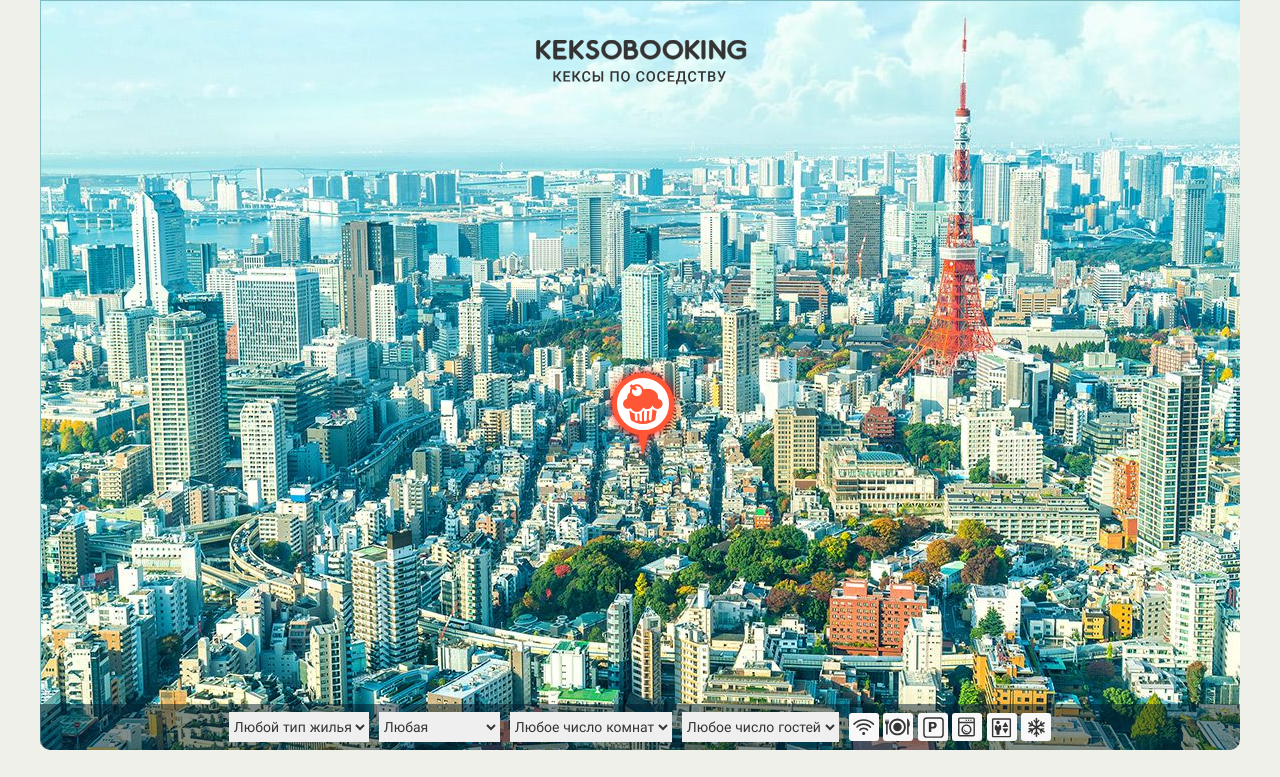
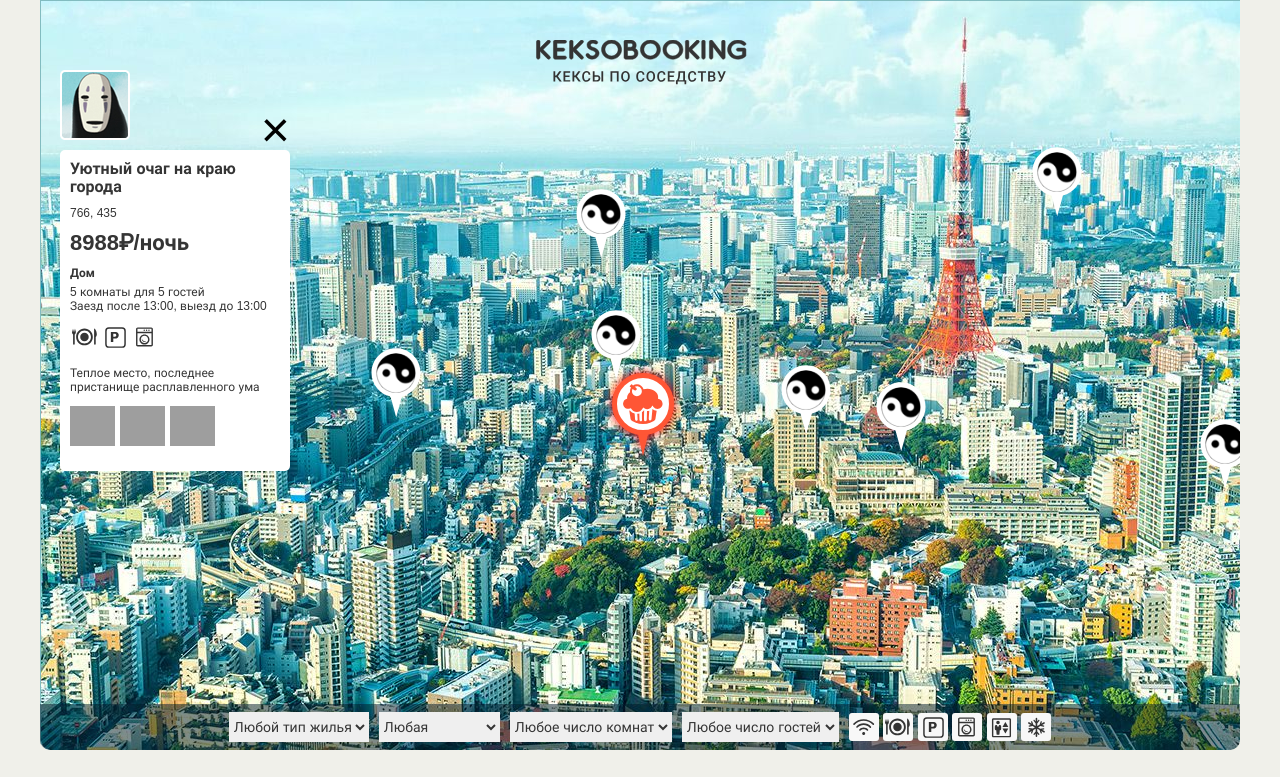
Before and after one commit to beast1/212499-keksobooking-21, a website: page index.html in a window 1280 px wide. Both pictures are taken after a click on the button "Поставь меня куда-нибудь". Shown: the top 777 px of the page. Drawn offline with Linux system fonts and the light colour scheme; grey boxes are pictures that could not be loaded.

Commit message:
make some refactor

```diff
--- a/index.html
+++ b/index.html
@@ -249,6 +249,7 @@
   </template>
 
   <script src="js/utils.js"></script>
+  <script src="js/mockup.js"></script>
   <script src="js/main.js"></script>
 </body>
 </html>
--- a/js/main.js
+++ b/js/main.js
@@ -1,6 +1,6 @@
 'use strict';
 
-const initPin = () => {
+window.initPin = () => {
   const mainPin = document.querySelector(`.map__pin--main`);
   const activateForm = (state) => {
     const form = document.querySelector(`.ad-form`);
@@ -12,6 +12,8 @@ const initPin = () => {
 
     if (state) {
       form.classList.remove(`ad-form--disabled`);
+      window.pins.draw(window.housesData);
+      window.drawCard(window.housesData[0]);
     } else {
       form.classList.add(`ad-form--disabled`);
     }
@@ -104,4 +106,16 @@ const initPin = () => {
   setMapState(false);
 };
 
-initPin();
+window.initPin();
+
+
+//для меток похожих объявлений должны быть созданы обработчики событий, которые вызывают показ карточки с соответствующими данными.
+// Доработайте проект так, чтобы пользователь мог открыть карточку любого доступного объявления;
+//
+// Добавьте возможность закрытия карточки с подробной информацией по нажатию клавиши Esc и клике по иконке закрытия;
+//
+// Добавьте поддержку открытия карточки объявления с клавиатуры. Карточка объявления для выбранной метки открывается при нажатии на клавишу Enter.
+//
+//   Сделайте так, чтобы одновременно могла быть открыта только одна карточка объявления.
+//
+//   Обратите внимание, что у главной метки .map__pin--main не может быть карточки объявления.
--- a/js/mockup.js
+++ b/js/mockup.js
@@ -7,7 +7,7 @@ const houseDataPatterns = {
   photos: [`http://o0.github.io/assets/images/tokyo/hotel1.jpg`, `http://o0.github.io/assets/images/tokyo/hotel2.jpg`, `http://o0.github.io/assets/images/tokyo/hotel3.jpg`]
 };
 
-const markerOffset = {
+const pinOffset = {
   X: 25,
   Y: 70
 };
@@ -17,7 +17,7 @@ const mapOverlayY = {
   END: 630
 };
 
-const markerTextContent = {
+const pinTextContent = {
   TITLE: `Уютный очаг на краю города`,
   DESCRIPTION: `Теплое место, последнее пристанище расплавленного ума`
 };
@@ -32,8 +32,8 @@ const types = {
 const generateLocation = () => {
   const mapOverlay = document.querySelector(`.map__overlay`);
   return {
-    x: window.randomInteger(markerOffset.X, mapOverlay.offsetWidth),
-    y: window.randomInteger(mapOverlayY.START + markerOffset.Y, mapOverlayY.END)
+    x: window.randomInteger(pinOffset.X, mapOverlay.offsetWidth),
+    y: window.randomInteger(mapOverlayY.START + pinOffset.Y, mapOverlayY.END)
   };
 };
 
@@ -45,18 +45,18 @@ const generatePhotos = (houseRandomData) => {
   return houseRandomData.photos.filter(() => window.randomInteger(0, 1));
 };
 
-const generateHousesData = (houseRandomData, markersCount) => {
-  const markers = [];
+const generateHousesData = (houseRandomData, pinsCount) => {
+  const pins = [];
 
-  for (let i = 0; i < markersCount; i++) {
+  for (let i = 0; i < pinsCount; i++) {
     const location = generateLocation();
 
-    markers.push({
+    pins.push({
       author: {
         avatar: `img/avatars/user0${i + 1}.png`
       },
       offer: {
-        title: markerTextContent.TITLE,
+        title: pinTextContent.TITLE,
         address: `${location.x}, ${location.y}`,
         price: window.randomInteger(999, 9999),
         type: houseRandomData.types[window.randomInteger(0, 3)],
@@ -65,7 +65,7 @@ const generateHousesData = (houseRandomData, markersCount) => {
         checkin: houseRandomData.checkin[window.randomInteger(0, 2)],
         checkout: houseRandomData.checkin[window.randomInteger(0, 2)],
         features: generateFeatures(houseRandomData),
-        description: markerTextContent.DESCRIPTION,
+        description: pinTextContent.DESCRIPTION,
         photos: generatePhotos(houseRandomData)
       },
       location: {
@@ -75,23 +75,30 @@ const generateHousesData = (houseRandomData, markersCount) => {
     });
   }
 
-  return markers;
+  return pins;
 };
 
-const drawMarkers = (markersStructuredData) => {
-  const markersTemplate = document.querySelector(`#pin`);
-  const markersFragment = document.createDocumentFragment();
-  const markersParent = document.querySelector(`.map__pins`);
-
-  markersStructuredData.forEach((markerData) => {
-    const markerMarkup = markersTemplate.content.querySelector(`.map__pin`).cloneNode(true);
-    markerMarkup.style = `left: ${markerData.location.x - markerOffset.X}px; top: ${markerData.location.y - markerOffset.Y}px`;
-    markerMarkup.attributes.src = markerData.author.avatar;
-    markerMarkup.attributes.alt = markerData.offer.title;
-    markersFragment.appendChild(markerMarkup);
-  });
-
-  markersParent.appendChild(markersFragment);
+const pinsInit = () => {
+  const pinsTemplate = document.querySelector(`#pin`);
+  const pinsFragment = document.createDocumentFragment();
+  const pinsParent = document.querySelector(`.map__pins`);
+  const drawPins = (pinsStructuredData) => {
+    pinsStructuredData.forEach((pinData) => {
+      const pinMarkup = pinsTemplate.content.querySelector(`.map__pin`).cloneNode(true);
+      pinMarkup.style = `left: ${pinData.location.x - pinOffset.X}px; top: ${pinData.location.y - pinOffset.Y}px`;
+      pinMarkup.attributes.src = pinData.author.avatar;
+      pinMarkup.attributes.alt = pinData.offer.title;
+      pinsFragment.appendChild(pinMarkup);
+    });
+    pinsParent.appendChild(pinsFragment);
+  };
+  const clearPins = () => {
+    pinsParent.innerHTML = ``;
+  };
+  return {
+    draw: drawPins,
+    clear: clearPins
+  };
 };
 
 const drawCardFeatures = (data, parent = document) => {
@@ -135,7 +142,7 @@ const drawCardAvatar = (data, parent = document) => {
   }
 };
 
-const drawCard = (housesData) => {
+window.drawCard = (housesData) => {
   const cardTemplate = document.querySelector(`#card`);
   const cardMarkup = cardTemplate.content.querySelector(`.map__card`).cloneNode(true);
   const filtersContainer = document.querySelector(`.map__filters-container`);
@@ -154,6 +161,5 @@ const drawCard = (housesData) => {
   filtersContainer.before(cardMarkup);
 };
 
-const housesData = generateHousesData(houseDataPatterns, 8);
-drawMarkers(housesData);
-drawCard(housesData[0]);
+window.pins = pinsInit();
+window.housesData = generateHousesData(houseDataPatterns, 8);
```
